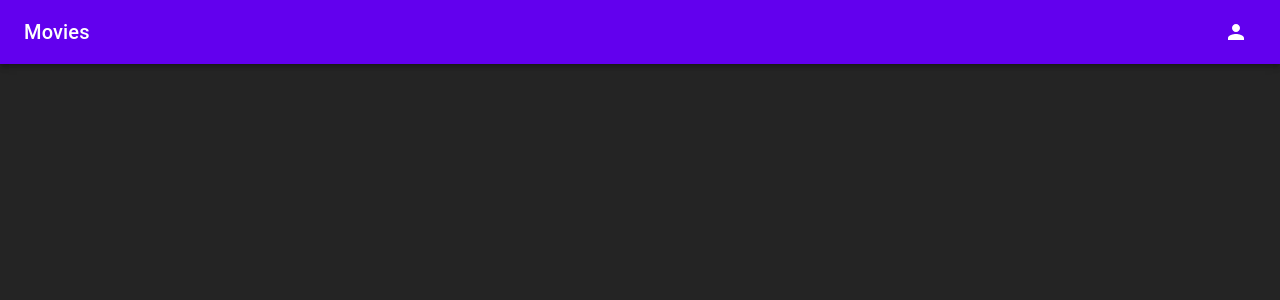
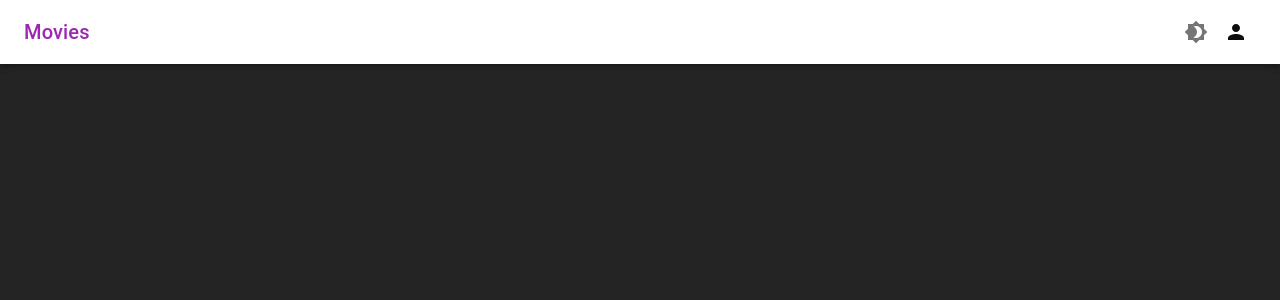
Before and after one commit to Sivchenko-Anna/movies, a React (Vite) app: page / in a window 1280 px wide. Shown: the top 300 px of the page. Built offline with nearby package versions, Linux system fonts and the light colour scheme.

Commit message:
add theme toggle

```diff
--- a/index.html
+++ b/index.html
@@ -2,7 +2,7 @@
 <html lang="ru">
   <head>
     <meta charset="UTF-8" />
-    <link rel="icon" type="image/svg+xml" href="/public/movie.svg" />
+    <link rel="icon" type="image/svg+xml" href="/movie.svg" />
     <meta name="viewport" content="width=device-width, initial-scale=1.0" />
     <title>Movies</title>
   </head>
--- a/src/App.jsx
+++ b/src/App.jsx
@@ -1,28 +1,17 @@
-import { useState } from "react";
-import { ThemeProvider } from "@mui/material/styles";
-import { themeLight } from "./theme/theme_light";
-import { themeDark } from "./theme/theme_dark";
 import { Provider } from "react-redux";
 import store from "./store.js";
 import CssBaseline from "@mui/material/CssBaseline";
 import Header from "./components/header/index.jsx";
-
-function getTheme(theme) {
-  return theme === "light" ? themeLight : themeDark;
-}
+import ToggleTheme from "./theme/toggle_theme";
 
 function App() {
-  const [theme, setTheme] = useState("light");
-  function toggleTheme() {
-    setTheme(theme === "light" ? "dark" : "light");
-  }
   return (
-    <ThemeProvider theme={getTheme(theme)}>
+    <ToggleTheme>
       <Provider store={store}>
         <CssBaseline />
-        <Header onToggleTheme={toggleTheme} />
+        <Header />
       </Provider>
-    </ThemeProvider>
+    </ToggleTheme>
   );
 }
 
--- a/src/components/header/index.jsx
+++ b/src/components/header/index.jsx
@@ -1,11 +1,18 @@
+import { useContext } from "react";
 import { useSelector, useDispatch } from "react-redux";
 import { Box, AppBar, Toolbar, Typography, IconButton } from "@mui/material";
+import { useTheme } from "@mui/material/styles";
 import AccountCircleIcon from "@mui/icons-material/Person";
-import {openModal, closeModal} from "../../slices/modal_slice.js"
+import Brightness4Icon from "@mui/icons-material/Brightness4";
+import Brightness7Icon from "@mui/icons-material/Brightness7";
+import { openModal, closeModal } from "../../slices/modal_slice.js";
+import { ColorThemeContext } from "../../theme/toggle_theme.jsx";
 
 const Header = () => {
   const isModalOpen = useSelector((state) => state.modal.isModalOpen);
   const dispatch = useDispatch();
+  const theme = useTheme();
+  const { toggleColorMode } = useContext(ColorThemeContext);
 
   function handleModal() {
     if (isModalOpen) {
@@ -16,14 +23,30 @@ const Header = () => {
   }
 
   return (
-    <Box sx={{ flexGrow: 1 }}>
-      <AppBar position="static">
+    <Box sx={{ flexGrow: 1, bgcolor: theme.palette.background.paper }}>
+      <AppBar
+        position="static"
+        sx={{
+          backgroundColor: theme.palette.background.paper,
+        }}
+      >
         <Toolbar>
-          <Typography variant="h6" component="div" sx={{ flexGrow: 1 }}>
+          <Typography
+            variant="h6"
+            component="div"
+            sx={{ flexGrow: 1, color: theme.palette.secondary.main }}
+          >
             Movies
           </Typography>
+          <IconButton onClick={toggleColorMode}>
+            {theme.palette.mode === "dark" ? (
+              <Brightness7Icon />
+            ) : (
+              <Brightness4Icon />
+            )}
+          </IconButton>
           <IconButton onClick={handleModal}>
-            <AccountCircleIcon fontSize="inherit" sx={{ color: "#fff" }} />
+            <AccountCircleIcon fontSize="inherit" sx={{ color: "#0c0e10" }} />
           </IconButton>
           {/* {isModalOpen && (
             <ModalAuthorization open={isModalOpen} handleClose={handleModal} />
--- /dev/null
+++ b/src/theme/toggle_theme.jsx
@@ -0,0 +1,37 @@
+import { useState, useMemo, createContext } from "react";
+import { createTheme, ThemeProvider } from "@mui/material/styles";
+import { themeLight } from "./theme_light";
+import { themeDark } from "./theme_dark";
+
+export const ColorThemeContext = createContext({ toggleColorMode: () => {} });
+
+function ToggleTheme({ children }) {
+  const [theme, setTheme] = useState("light");
+
+  const colorTheme = useMemo(
+    () => ({
+      toggleColorMode: () => {
+        setTheme((prevTheme) => (prevTheme === "light" ? "dark" : "light"));
+      },
+    }),
+    []
+  );
+
+  const actualTheme = useMemo(
+    () =>
+      createTheme({
+        palette: {
+          mode: theme,
+          ...(theme === "light" ? themeLight : themeDark),
+        },
+      }),
+    [theme]
+  );
+
+  return (
+    <ColorThemeContext.Provider value={colorTheme}>
+      <ThemeProvider theme={actualTheme}>{children}</ThemeProvider>
+    </ColorThemeContext.Provider>
+  );
+}
+export default ToggleTheme;
```
